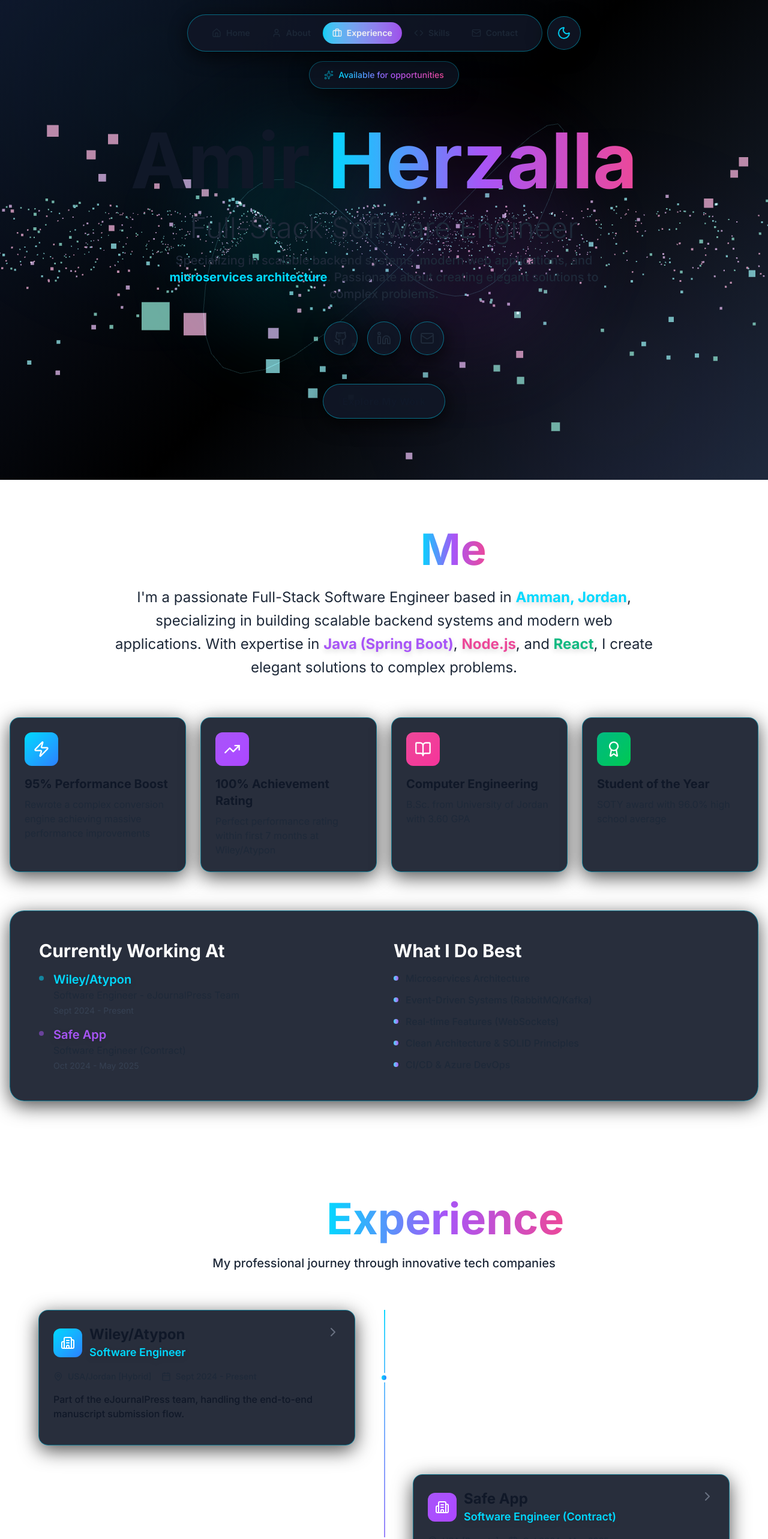
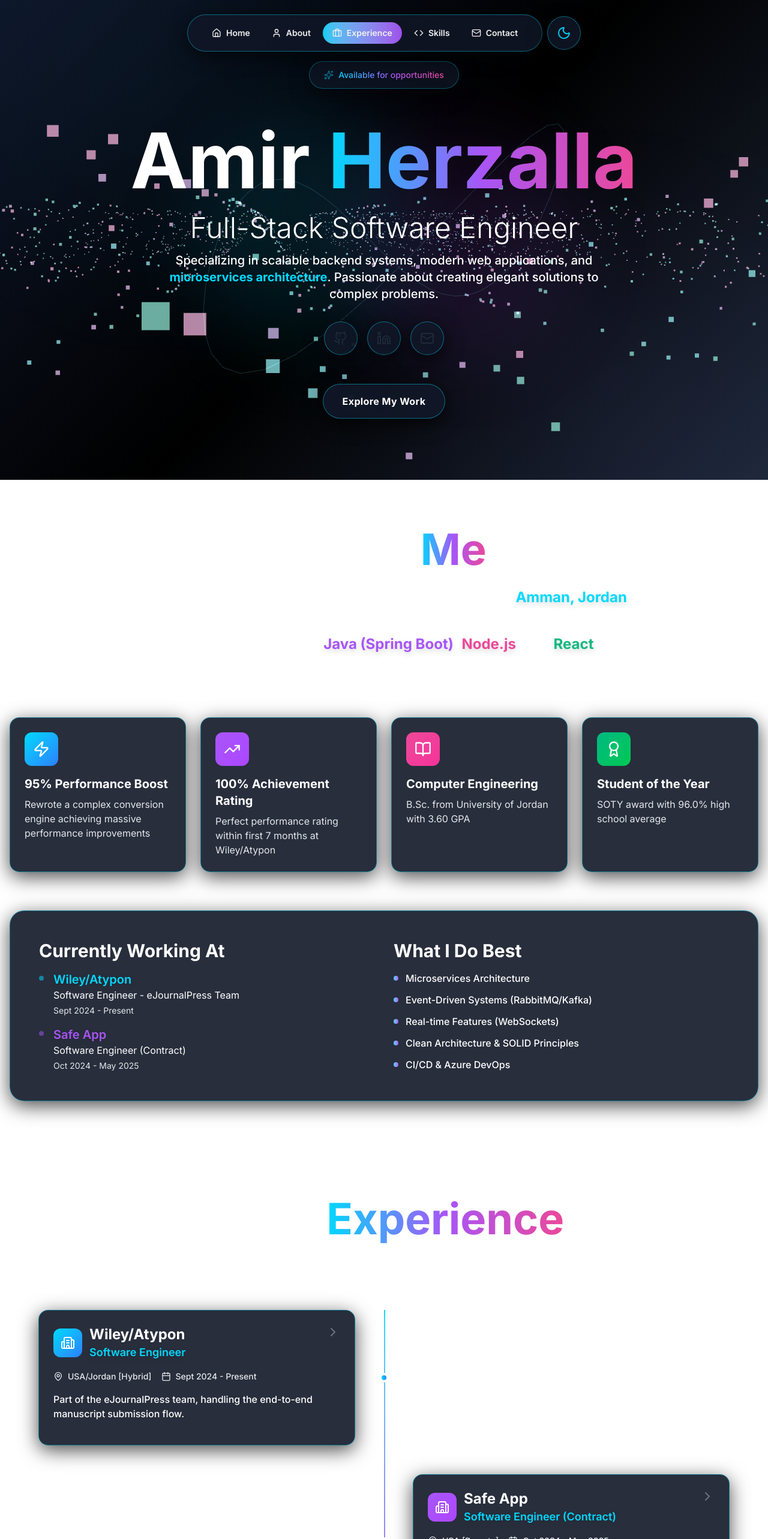
Before and after one commit to Amir-Herzallah/portfolio-site, a React (Vite) app: page / in a window 1280 px wide. Shown: the top 2566 px of the page at 60% size. Built offline with nearby package versions, Linux system fonts and the light colour scheme.

Commit message:
Fix text visibility in light mode using CSS variables for reliable theme-based colors

```diff
--- a/src/App.jsx
+++ b/src/App.jsx
@@ -14,6 +14,9 @@ function AppContent() {
     <div
       className="relative min-h-screen"
       style={{
+        '--text-primary': theme === 'dark' ? '#ffffff' : '#111827',
+        '--text-secondary': theme === 'dark' ? '#e5e7eb' : '#1f2937',
+        '--text-tertiary': theme === 'dark' ? '#d1d5db' : '#374151',
         color: theme === 'dark' ? '#ffffff' : '#111827'
       }}
     >
--- a/src/components/About.jsx
+++ b/src/components/About.jsx
@@ -71,7 +71,8 @@ export default function About() {
             About <span className="text-gradient">Me</span>
           </motion.h2>
           <motion.p
-            className="text-xl md:text-2xl text-gray-800 dark:text-gray-100 max-w-4xl mx-auto leading-relaxed"
+            className="text-xl md:text-2xl max-w-4xl mx-auto leading-relaxed"
+            style={{ color: 'var(--text-primary)' }}
             variants={itemVariants}
           >
             I'm a passionate Full-Stack Software Engineer based in{' '}
@@ -103,10 +104,10 @@ export default function About() {
                 >
                   <Icon className="w-7 h-7 text-white" />
                 </motion.div>
-                <h3 className="text-xl font-bold mb-2 text-gray-900 dark:text-white">
+                <h3 className="text-xl font-bold mb-2" style={{ color: 'var(--text-primary)' }}>
                   {highlight.title}
                 </h3>
-                <p className="text-gray-800 dark:text-gray-200">
+                <p style={{ color: 'var(--text-secondary)' }}>
                   {highlight.description}
                 </p>
               </motion.div>
@@ -128,16 +129,16 @@ export default function About() {
                   <div className="w-2 h-2 rounded-full bg-tech-cyan mt-2 animate-pulse" />
                   <div>
                     <h4 className="text-xl font-semibold text-tech-cyan drop-shadow-lg">Wiley/Atypon</h4>
-                    <p className="text-gray-800 dark:text-gray-200">Software Engineer - eJournalPress Team</p>
-                    <p className="text-sm text-gray-700 dark:text-gray-300 mt-1">Sept 2024 - Present</p>
+                    <p style={{ color: 'var(--text-primary)' }}>Software Engineer - eJournalPress Team</p>
+                    <p className="text-sm mt-1" style={{ color: 'var(--text-secondary)' }}>Sept 2024 - Present</p>
                   </div>
                 </div>
                 <div className="flex items-start gap-4">
                   <div className="w-2 h-2 rounded-full bg-tech-purple mt-2 animate-pulse" />
                   <div>
                     <h4 className="text-xl font-semibold text-tech-purple drop-shadow-lg">Safe App</h4>
-                    <p className="text-gray-800 dark:text-gray-200">Software Engineer (Contract)</p>
-                    <p className="text-sm text-gray-700 dark:text-gray-300 mt-1">Oct 2024 - May 2025</p>
+                    <p style={{ color: 'var(--text-primary)' }}>Software Engineer (Contract)</p>
+                    <p className="text-sm mt-1" style={{ color: 'var(--text-secondary)' }}>Oct 2024 - May 2025</p>
                   </div>
                 </div>
               </div>
@@ -162,7 +163,7 @@ export default function About() {
                     transition={{ delay: 1 + index * 0.1 }}
                   >
                     <div className="w-2 h-2 rounded-full bg-gradient-to-r from-tech-cyan to-tech-purple shadow-lg" />
-                    <span className="text-gray-800 dark:text-gray-200 font-medium">{skill}</span>
+                    <span className="font-medium" style={{ color: 'var(--text-primary)' }}>{skill}</span>
                   </motion.div>
                 ))}
               </div>
--- a/src/components/Experience.jsx
+++ b/src/components/Experience.jsx
@@ -104,7 +104,7 @@ export default function Experience() {
           >
             Work <span className="text-gradient">Experience</span>
           </motion.h2>
-          <p className="text-xl text-gray-800 dark:text-gray-100 font-medium">
+          <p className="text-xl font-medium" style={{ color: 'var(--text-primary)' }}>
             My professional journey through innovative tech companies
           </p>
         </motion.div>
@@ -154,7 +154,7 @@ export default function Experience() {
                         <Building2 className="w-6 h-6 text-white" />
                       </motion.div>
                       <div>
-                        <h3 className="text-2xl font-bold text-gray-900 dark:text-white">
+                        <h3 className="text-2xl font-bold" style={{ color: 'var(--text-primary)' }}>
                           {exp.company}
                         </h3>
                         <p className="text-lg text-tech-cyan font-semibold drop-shadow-lg">{exp.role}</p>
@@ -168,7 +168,7 @@ export default function Experience() {
                     </motion.div>
                   </div>
 
-                  <div className="flex flex-wrap gap-4 mb-4 text-sm text-gray-800 dark:text-gray-200 font-medium">
+                  <div className="flex flex-wrap gap-4 mb-4 text-sm font-medium" style={{ color: 'var(--text-secondary)' }}>
                     <div className="flex items-center gap-2">
                       <MapPin className="w-4 h-4" />
                       {exp.location}
@@ -179,7 +179,7 @@ export default function Experience() {
                     </div>
                   </div>
 
-                  <p className="text-gray-900 dark:text-gray-100 mb-4 font-medium">
+                  <p className="mb-4 font-medium" style={{ color: 'var(--text-primary)' }}>
                     {exp.description}
                   </p>
 
@@ -193,7 +193,7 @@ export default function Experience() {
                     className="overflow-hidden"
                   >
                     <div className="pt-4 border-t border-gray-300 dark:border-gray-600">
-                      <h4 className="font-bold mb-3 text-gray-900 dark:text-white text-lg">Key Achievements:</h4>
+                      <h4 className="font-bold mb-3 text-lg" style={{ color: 'var(--text-primary)' }}>Key Achievements:</h4>
                       <ul className="space-y-2">
                         {exp.highlights.map((highlight, hIndex) => (
                           <motion.li
@@ -201,7 +201,8 @@ export default function Experience() {
                             initial={{ x: -20, opacity: 0 }}
                             animate={expandedIndex === index ? { x: 0, opacity: 1 } : {}}
                             transition={{ delay: hIndex * 0.1 }}
-                            className="flex items-start gap-2 text-gray-800 dark:text-gray-200 font-medium"
+                            className="flex items-start gap-2 font-medium"
+                            style={{ color: 'var(--text-primary)' }}
                           >
                             <div className={`w-1.5 h-1.5 rounded-full bg-gradient-to-r ${exp.color} mt-2 flex-shrink-0 shadow-lg`} />
                             <span>{highlight}</span>
--- a/src/components/Hero.jsx
+++ b/src/components/Hero.jsx
@@ -96,7 +96,8 @@ export default function Hero() {
 
         <motion.h1
           variants={itemVariants}
-          className="text-6xl md:text-8xl lg:text-9xl font-bold mb-6 text-gray-900 dark:text-white"
+          className="text-6xl md:text-8xl lg:text-9xl font-bold mb-6"
+          style={{ color: 'var(--text-primary)' }}
         >
           <motion.span
             className="inline-block"
@@ -117,7 +118,8 @@ export default function Hero() {
 
         <motion.div variants={itemVariants} className="mb-8">
           <motion.h2
-            className="text-2xl md:text-4xl lg:text-5xl font-light text-gray-800 dark:text-gray-100 mb-4"
+            className="text-2xl md:text-4xl lg:text-5xl font-light mb-4"
+            style={{ color: 'var(--text-primary)' }}
             initial={{ opacity: 0 }}
             animate={{ opacity: 1 }}
             transition={{ delay: 1 }}
@@ -125,7 +127,8 @@ export default function Hero() {
             Full-Stack Software Engineer
           </motion.h2>
           <motion.p
-            className="text-lg md:text-xl text-gray-800 dark:text-gray-200 max-w-3xl mx-auto font-medium"
+            className="text-lg md:text-xl max-w-3xl mx-auto font-medium"
+            style={{ color: 'var(--text-primary)' }}
             initial={{ opacity: 0 }}
             animate={{ opacity: 1 }}
             transition={{ delay: 1.2 }}
@@ -186,7 +189,7 @@ export default function Hero() {
               }}
               transition={{ duration: 1.5, repeat: Infinity }}
             />
-            <span className="relative z-10 text-gray-900 dark:text-gray-100 group-hover:text-white transition-colors font-bold tracking-wide">
+            <span className="relative z-10 group-hover:text-white transition-colors font-bold tracking-wide" style={{ color: 'var(--text-primary)' }}>
               Explore My Work
             </span>
           </motion.button>
@@ -200,7 +203,7 @@ export default function Hero() {
           animate={{ opacity: 1, y: 0 }}
           transition={{ delay: 2, duration: 1 }}
         >
-          <span className="text-sm text-gray-800 dark:text-gray-100 font-semibold">Scroll to explore</span>
+          <span className="text-sm font-semibold" style={{ color: 'var(--text-secondary)' }}>Scroll to explore</span>
           <motion.div
             animate={{ y: [0, 10, 0] }}
             transition={{ duration: 1.5, repeat: Infinity }}
--- a/src/components/Navigation.jsx
+++ b/src/components/Navigation.jsx
@@ -74,8 +74,14 @@ export default function Navigation() {
               )}
 
               <div className="relative z-10 flex items-center gap-2">
-                <Icon className={`w-4 h-4 ${isActive ? 'text-white' : 'text-gray-800 dark:text-gray-200'}`} />
-                <span className={`text-sm font-semibold hidden md:block ${isActive ? 'text-white' : 'text-gray-800 dark:text-gray-200'}`}>
+                <Icon
+                  className="w-4 h-4"
+                  style={{ color: isActive ? 'white' : 'var(--text-primary)' }}
+                />
+                <span
+                  className="text-sm font-semibold hidden md:block"
+                  style={{ color: isActive ? 'white' : 'var(--text-primary)' }}
+                >
                   {item.label}
                 </span>
               </div>
```
Also changed, not shown: src/components/Contact.jsx (+16 -12 lines), src/components/Skills.jsx (+6 -6 lines).
